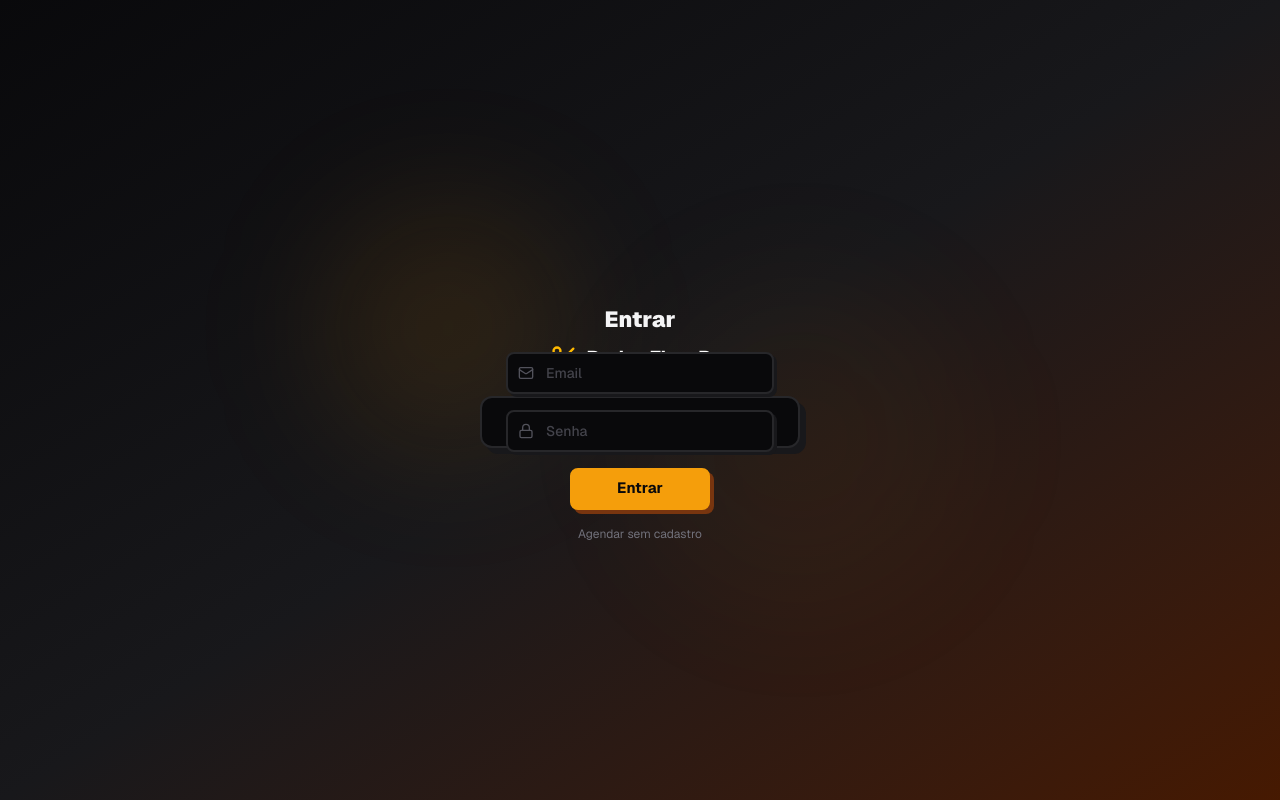
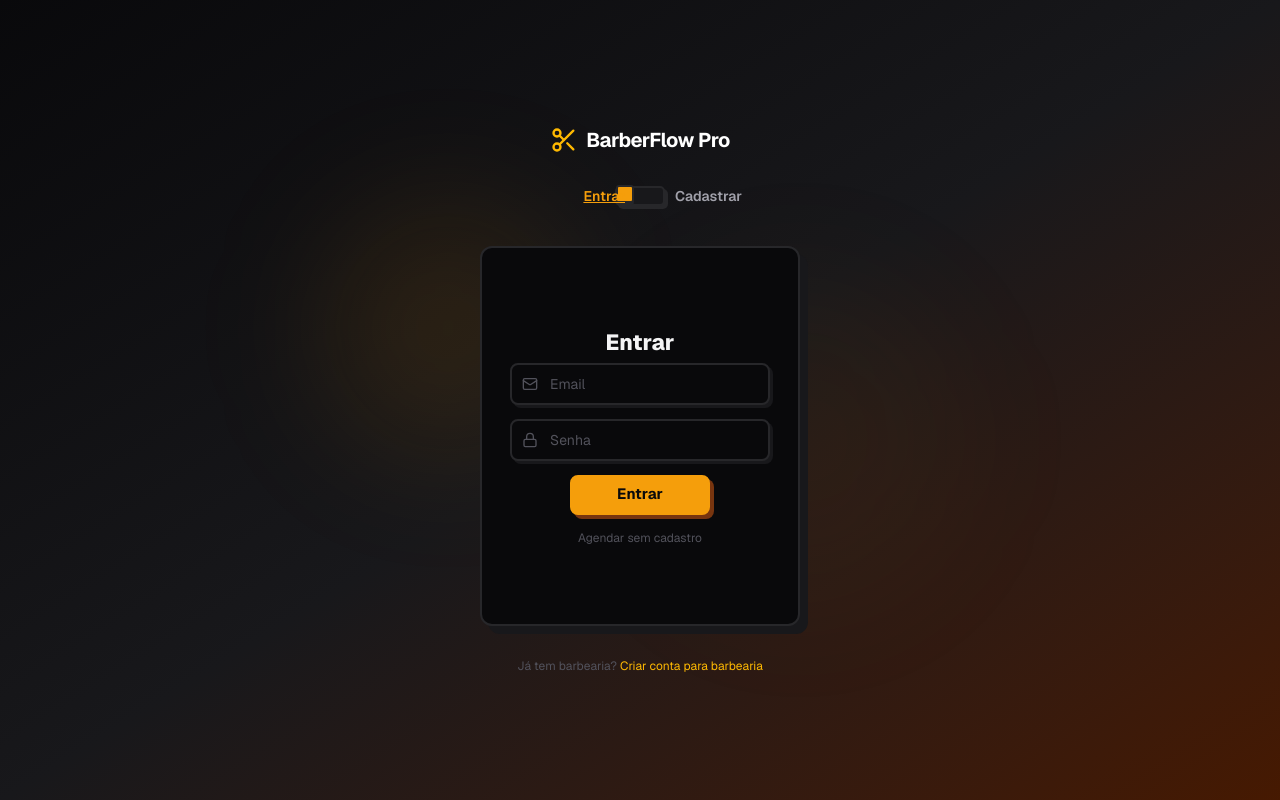
Before and after one commit to Rafa3-5484/barberflow-pro, a Next.js app in the folder frontend/: page /login in a window 1280 px wide. Built offline with nearby package versions, Linux system fonts and the light colour scheme; no server answers.

Commit message:
fix: login flip-card refatorado - estrutura correta dos irmaos CSS

```diff
--- a/frontend/src/app/login/page.tsx
+++ b/frontend/src/app/login/page.tsx
@@ -36,7 +36,7 @@ export default function LoginPage() {
       router.push('/dashboard')
     } catch (err: unknown) {
       const error = err as { message?: string }
-      setLoginError(error.message || 'Erro ao fazer login. Verifique suas credenciais.')
+      setLoginError(error.message || 'Erro ao fazer login.')
     }
   }
 
@@ -48,7 +48,7 @@ export default function LoginPage() {
       router.push('/dashboard')
     } catch (err: unknown) {
       const error = err as { message?: string }
-      setRegError(error.message || 'Erro ao cadastrar. Tente novamente.')
+      setRegError(error.message || 'Erro ao cadastrar.')
     }
   }
 
@@ -59,7 +59,7 @@ export default function LoginPage() {
         <div className="absolute bottom-1/4 right-1/4 h-80 w-80 rounded-full bg-amber-600/5 blur-3xl" />
       </div>
 
-      <div className="relative z-10 flex flex-col items-center gap-6">
+      <div className="relative z-10 flex flex-col items-center gap-8">
         <div className="flex items-center gap-2">
           <Scissors className="h-7 w-7 text-amber-400" />
           <span className="text-xl font-bold tracking-tight text-white">BarberFlow Pro</span>
@@ -70,39 +70,25 @@ export default function LoginPage() {
             <input type="checkbox" className="toggle" checked={isSignUp} onChange={() => setIsSignUp(!isSignUp)} />
             <span className="slider"></span>
             <span className="card-side"></span>
+          </label>
+
           <div className="flip-card__inner">
             <div className="flip-card__front">
               <div className="title">Entrar</div>
               <form className="flip-card__form" onSubmit={handleLogin}>
                 <div className="input-wrapper">
                   <Mail className="input-icon" />
-                    <input
-                      className="flip-card__input"
-                      type="email"
-                      placeholder="Email"
-                      value={loginEmail}
-                      onChange={(e) => setLoginEmail(e.target.value)}
-                      required
-                    />
+                  <input className="input-field" type="email" placeholder="Email" value={loginEmail} onChange={(e) => setLoginEmail(e.target.value)} required />
                 </div>
                 <div className="input-wrapper">
                   <Lock className="input-icon" />
-                    <input
-                      className="flip-card__input"
-                      type="password"
-                      placeholder="Senha"
-                      value={loginPassword}
-                      onChange={(e) => setLoginPassword(e.target.value)}
-                      required
-                    />
+                  <input className="input-field" type="password" placeholder="Senha" value={loginPassword} onChange={(e) => setLoginPassword(e.target.value)} required />
                 </div>
-                  {loginError && <p className="text-xs text-red-400 -mt-2">{loginError}</p>}
-                  <button className="flip-card__btn" type="submit" disabled={isLoading}>
+                {loginError && <p className="text-xs text-red-400">{loginError}</p>}
+                <button className="btn" type="submit" disabled={isLoading}>
                   {isLoading ? 'Entrando...' : 'Entrar'}
                 </button>
-                  <a href="/agendar" className="text-xs text-zinc-500 hover:text-amber-400 transition-colors">
-                    Agendar sem cadastro
-                  </a>
+                <a href="/agendar" className="link">Agendar sem cadastro</a>
               </form>
             </div>
             <div className="flip-card__back">
@@ -110,110 +96,51 @@ export default function LoginPage() {
               <form className="flip-card__form" onSubmit={handleRegister}>
                 <div className="input-wrapper">
                   <User className="input-icon" />
-                    <input
-                      className="flip-card__input"
-                      placeholder="Nome completo"
-                      value={regName}
-                      onChange={(e) => setRegName(e.target.value)}
-                      required
-                    />
+                  <input className="input-field" placeholder="Nome completo" value={regName} onChange={(e) => setRegName(e.target.value)} required />
                 </div>
                 <div className="input-wrapper">
                   <Mail className="input-icon" />
-                    <input
-                      className="flip-card__input"
-                      type="email"
-                      placeholder="Email"
-                      value={regEmail}
-                      onChange={(e) => setRegEmail(e.target.value)}
-                      required
-                    />
+                  <input className="input-field" type="email" placeholder="Email" value={regEmail} onChange={(e) => setRegEmail(e.target.value)} required />
                 </div>
                 <div className="input-wrapper">
                   <Phone className="input-icon" />
-                    <input
-                      className="flip-card__input"
-                      placeholder="Telefone"
-                      value={regPhone}
-                      onChange={(e) => setRegPhone(formatPhone(e.target.value))}
-                    />
+                  <input className="input-field" placeholder="Telefone" value={regPhone} onChange={(e) => setRegPhone(formatPhone(e.target.value))} />
                 </div>
                 <div className="input-wrapper">
                   <Lock className="input-icon" />
-                    <input
-                      className="flip-card__input"
-                      type="password"
-                      placeholder="Senha"
-                      value={regPassword}
-                      onChange={(e) => setRegPassword(e.target.value)}
-                      required
-                    />
+                  <input className="input-field" type="password" placeholder="Senha" value={regPassword} onChange={(e) => setRegPassword(e.target.value)} required />
                 </div>
-                  {regError && <p className="text-xs text-red-400 -mt-2">{regError}</p>}
-                  <button className="flip-card__btn" type="submit" disabled={isLoading}>
+                {regError && <p className="text-xs text-red-400">{regError}</p>}
+                <button className="btn" type="submit" disabled={isLoading}>
                   {isLoading ? 'Cadastrando...' : 'Cadastrar'}
                 </button>
               </form>
             </div>
           </div>
-          </label>
         </div>
 
         <p className="text-xs text-zinc-600">
           Já tem barbearia?{' '}
-          <a href="/cadastrar" className="text-amber-400 hover:text-amber-300 transition-colors">
-            Criar conta para barbearia
-          </a>
+          <a href="/cadastrar" className="text-amber-400 hover:text-amber-300 transition-colors">Criar conta para barbearia</a>
         </p>
       </div>
 
       <style>{`
         .card-switch {
+          display: flex;
+          flex-direction: column;
+          align-items: center;
+          gap: 40px;
           perspective: 1000px;
         }
 
         .switch {
           position: relative;
-          display: flex;
-          flex-direction: column;
-          justify-content: center;
+          display: inline-flex;
           align-items: center;
           width: 50px;
           height: 20px;
-        }
-
-        .card-side::before {
-          position: absolute;
-          content: 'Entrar';
-          left: -80px;
-          top: -2px;
-          width: 100px;
-          text-decoration: underline;
-          color: #f59e0b;
-          font-weight: 600;
-          font-size: 14px;
-        }
-
-        .card-side::after {
-          position: absolute;
-          content: 'Cadastrar';
-          left: 70px;
-          top: -2px;
-          width: 100px;
-          text-decoration: none;
-          color: #a1a1aa;
-          font-weight: 600;
-          font-size: 14px;
-        }
-
-        .toggle:checked ~ .card-side::before {
-          text-decoration: none;
-          color: #a1a1aa;
-        }
-
-        .toggle:checked ~ .card-side::after {
-          text-decoration: underline;
-          color: #f59e0b;
+          cursor: pointer;
         }
 
         .toggle {
@@ -226,18 +153,15 @@ export default function LoginPage() {
           box-sizing: border-box;
           border-radius: 5px;
           border: 2px solid #27272a;
-          box-shadow: 3px 3px 0px #27272a;
+          box-shadow: 3px 3px 0 #27272a;
           position: absolute;
           cursor: pointer;
-          top: 0;
-          left: 0;
-          right: 0;
-          bottom: 0;
+          inset: 0;
           background-color: #18181b;
           transition: 0.3s;
         }
 
-        .slider:before {
+        .slider::before {
           box-sizing: border-box;
           position: absolute;
           content: '';
@@ -252,21 +176,48 @@ export default function LoginPage() {
           transition: 0.3s;
         }
 
-        .toggle:checked + .slider {
-          background-color: #18181b;
+        .toggle:checked + .slider::before {
+          transform: translateX(28px);
         }
 
-        .toggle:checked + .slider:before {
-          transform: translateX(28px);
+        .card-side::before {
+          position: absolute;
+          content: 'Entrar';
+          left: -70px;
+          top: 0;
+          width: 80px;
+          text-align: right;
+          color: #f59e0b;
+          font-weight: 600;
+          font-size: 14px;
+          text-decoration: underline;
+        }
+
+        .card-side::after {
+          position: absolute;
+          content: 'Cadastrar';
+          left: 60px;
+          top: 0;
+          width: 80px;
+          color: #a1a1aa;
+          font-weight: 600;
+          font-size: 14px;
+        }
+
+        .toggle:checked ~ .card-side::before {
+          color: #a1a1aa;
+          text-decoration: none;
+        }
+
+        .toggle:checked ~ .card-side::after {
+          color: #f59e0b;
+          text-decoration: underline;
         }
 
         .flip-card__inner {
           width: 320px;
-          height: 400px;
+          height: 380px;
           position: relative;
-          background-color: transparent;
-          perspective: 1000px;
-          text-align: center;
           transition: transform 0.8s;
           transform-style: preserve-3d;
         }
@@ -275,8 +226,9 @@ export default function LoginPage() {
           transform: rotateY(180deg);
         }
 
-        .flip-card__front, .flip-card__back {
-          padding: 24px;
+        .flip-card__front,
+        .flip-card__back {
+          padding: 28px;
           position: absolute;
           inset: 0;
           display: flex;
@@ -285,10 +237,9 @@ export default function LoginPage() {
           backface-visibility: hidden;
           -webkit-backface-visibility: hidden;
           background: #09090b;
-          gap: 16px;
           border-radius: 12px;
           border: 2px solid #27272a;
-          box-shadow: 6px 6px 0px #18181b;
+          box-shadow: 8px 8px 0 #18181b;
         }
 
         .flip-card__back {
@@ -299,14 +250,15 @@ export default function LoginPage() {
           display: flex;
           flex-direction: column;
           align-items: center;
-          gap: 16px;
+          gap: 14px;
         }
 
         .title {
           font-size: 22px;
-          font-weight: 900;
+          font-weight: 800;
           text-align: center;
           color: #f4f4f5;
+          margin-bottom: 4px;
         }
 
         .input-wrapper {
@@ -325,38 +277,36 @@ export default function LoginPage() {
           pointer-events: none;
         }
 
-        .flip-card__input {
+        .input-field {
           width: 100%;
           height: 42px;
           border-radius: 8px;
           border: 2px solid #27272a;
-          background-color: #09090b;
-          box-shadow: 3px 3px 0px #18181b;
+          background: #09090b;
+          box-shadow: 3px 3px 0 #18181b;
           font-size: 14px;
-          font-weight: 500;
           color: #f4f4f5;
-          padding: 5px 10px 5px 38px;
+          padding: 0 12px 0 38px;
           outline: none;
           box-sizing: border-box;
           transition: border-color 0.2s;
         }
 
-        .flip-card__input::placeholder {
+        .input-field::placeholder {
           color: #52525b;
-          opacity: 0.8;
         }
 
-        .flip-card__input:focus {
+        .input-field:focus {
           border-color: #f59e0b;
         }
 
-        .flip-card__btn {
+        .btn {
           width: 140px;
-          height: 42px;
+          height: 40px;
           border-radius: 8px;
           border: 2px solid #f59e0b;
-          background-color: #f59e0b;
-          box-shadow: 4px 4px 0px #78350f;
+          background: #f59e0b;
+          box-shadow: 4px 4px 0 #78350f;
           font-size: 15px;
           font-weight: 700;
           color: #09090b;
@@ -364,14 +314,25 @@ export default function LoginPage() {
           transition: all 0.1s;
         }
 
-        .flip-card__btn:active {
-          box-shadow: 0px 0px 0px #78350f;
+        .btn:active {
+          box-shadow: 0 0 0 #78350f;
           transform: translate(3px, 3px);
         }
 
-        .flip-card__btn:disabled {
-          opacity: 0.6;
+        .btn:disabled {
+          opacity: 0.5;
           cursor: not-allowed;
+        }
+
+        .link {
+          font-size: 12px;
+          color: #52525b;
+          text-decoration: none;
+          transition: color 0.2s;
+        }
+
+        .link:hover {
+          color: #f59e0b;
         }
       `}</style>
     </div>
```
Lines whose indentation alone changed are shown as unchanged.
